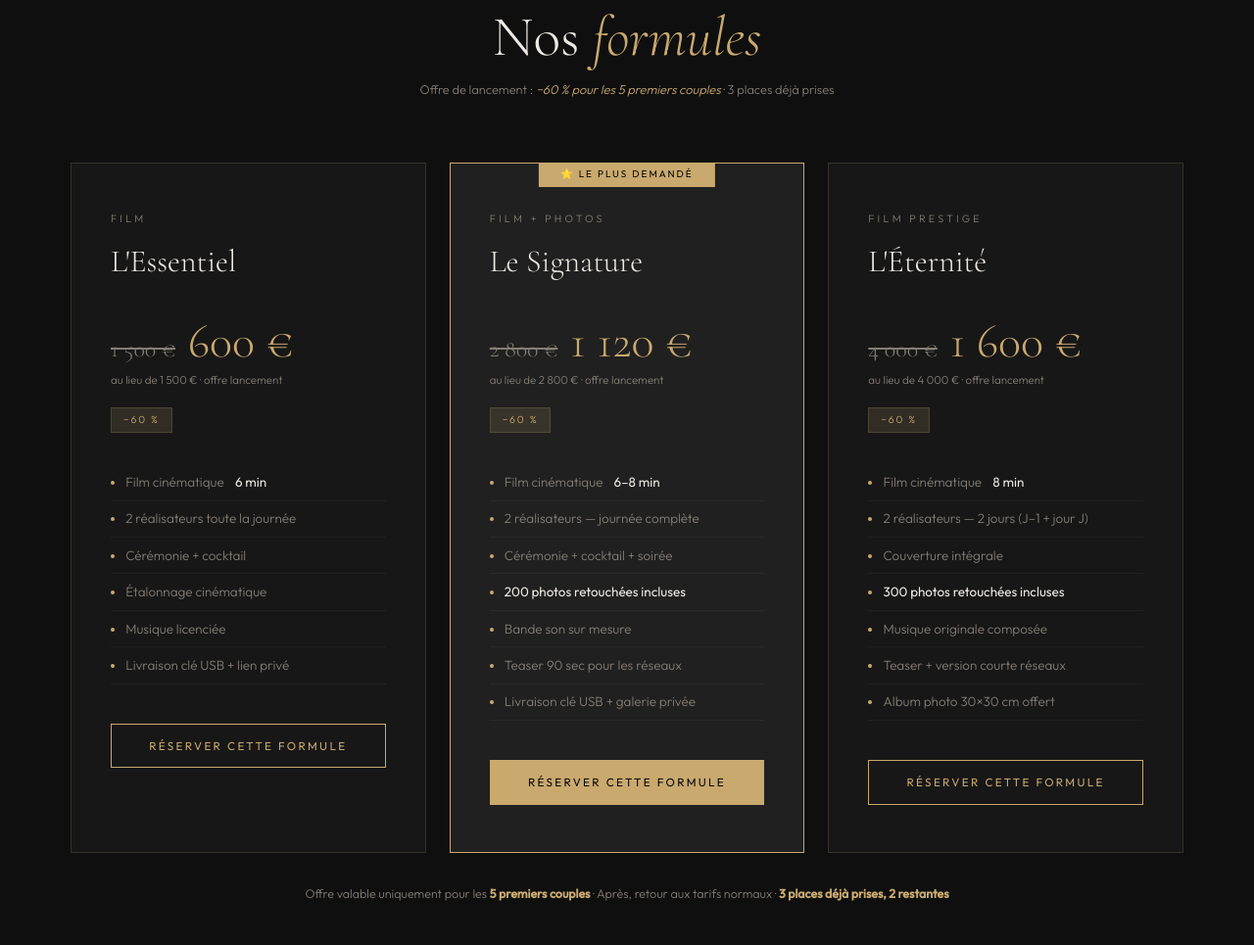
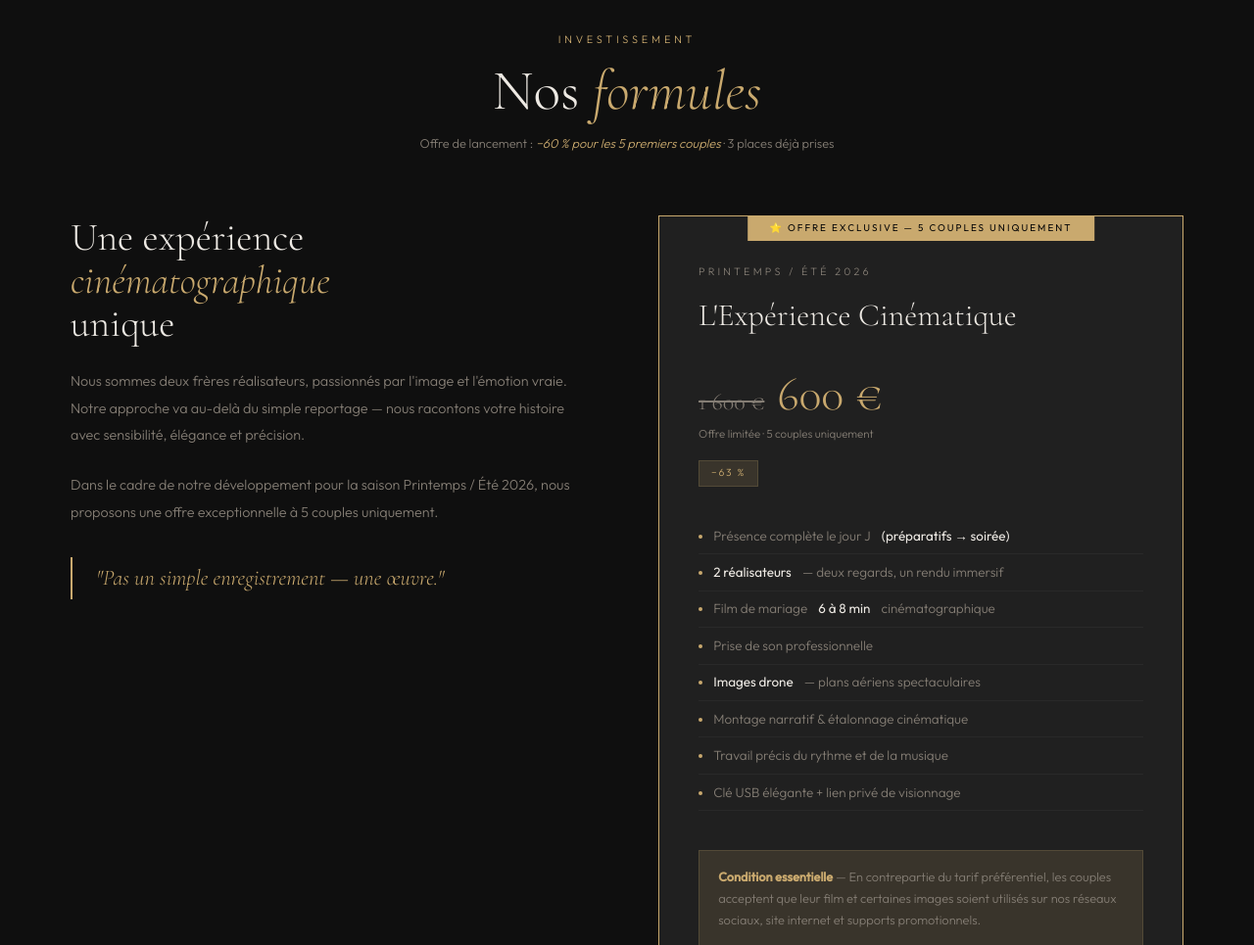
Before and after one commit to DoubleFocus44/doublefocus, a plain HTML site: page index.html in a window 1280 px wide. Shown: the part 3797-4762 px from the top of the page at 98% size. Drawn offline with nearby package versions, Linux system fonts and the light colour scheme.

Commit message:
j'ai changé l'offre des prix

```diff
--- a/css/style.css
+++ b/css/style.css
@@ -1395,3 +1395,45 @@ footer {
     padding: 2rem;
   }
 }
+.pricing-layout {
+  display: grid;
+  grid-template-columns: 1fr 1fr;
+  gap: 4rem;
+  align-items: start;
+  margin-top: 4rem;
+}
+.pricing-left h3 {
+  font-family: "Cormorant Garamond", serif;
+  font-size: 2.5rem;
+  font-weight: 300;
+  line-height: 1.1;
+  margin-bottom: 1.5rem;
+}
+.pricing-left h3 em {
+  font-style: italic;
+  color: var(--gold);
+}
+.pricing-left p {
+  color: var(--muted);
+  font-size: 0.9rem;
+  line-height: 1.9;
+  margin-bottom: 1.5rem;
+}
+.pricing-quote {
+  border-left: 2px solid var(--gold);
+  padding-left: 1.5rem;
+  margin-top: 2rem;
+}
+.pricing-quote p {
+  font-family: "Cormorant Garamond", serif;
+  font-size: 1.4rem;
+  font-weight: 300;
+  color: var(--gold);
+  font-style: italic;
+}
+@media (max-width: 900px) {
+  .pricing-layout {
+    grid-template-columns: 1fr;
+    gap: 2rem;
+  }
+}
--- a/index.html
+++ b/index.html
@@ -245,15 +245,17 @@
             <div class="gold-line"></div>
             <!-- ✏️ Personnalisez ce texte -->
             <p>
-              Nous sommes deux frères cinéastes, passionnés par l'image et
-              l'émotion vraie. Notre double regard nous permet de capturer
-              simultanément les deux côtés de chaque instant — ce que voit l'un,
-              l'autre le ressent.
+              Frères et passionnés de cinéma, nous avons acquis une solide expérience
+              tant devant que derrière la caméra, en tant que réalisateurs et comédiens.
+              Aujourd’hui, nous mettons cette expertise au service de vos mariages, avec pour
+               ambition de transformer chaque moment en un film vivant et émotionnel.
             </p>
             <p>
               Chaque film que nous créons est unique : une narration visuelle
               soignée, un étalonnage cinématique, une musique choisie avec vous.
-              Pas un simple enregistrement — une œuvre.
+              Pas un simple enregistrement — une œuvre. Musique,
+               cinéma, émotion : nous
+              apportons une dimension cinématographique unique à vos souvenirs les plus précieux.
             </p>
 
             <div class="stats-grid">
@@ -365,100 +367,45 @@
           </p>
         </div>
 
-        <div class="pricing-grid">
-          <!-- FORMULE 1 -->
-          <div class="price-card">
-            <div class="price-tier">Film</div>
-            <div class="price-name">L'Essentiel</div>
+       <div class="pricing-layout">
+
+  <div class="pricing-left">
+    <h3>Une expérience<br><em>cinématographique</em><br>unique</h3>
+    <p>Nous sommes deux frères réalisateurs, passionnés par l'image et l'émotion vraie. Notre approche va au-delà du simple reportage — nous racontons votre histoire avec sensibilité, élégance et précision.</p>
+    <p>Dans le cadre de notre développement pour la saison Printemps / Été 2026, nous proposons une offre exceptionnelle à 5 couples uniquement.</p>
+    <div class="pricing-quote">
+      <p>"Pas un simple enregistrement — une œuvre."</p>
+    </div>
+  </div>
+
+  <div class="price-card featured">
+    <div class="featured-label">⭐ Offre exclusive — 5 couples uniquement</div>
+    <div class="price-tier">Printemps / Été 2026</div>
+    <div class="price-name">L'Expérience Cinématique</div>
     <div class="price-amounts">
-              <!-- ✏️ Modifiez les prix selon vos vrais tarifs -->
-              <span class="price-original">1 500 €</span>
+      <span class="price-original">1 600 €</span>
       <span class="price-now">600 €</span>
     </div>
-            <div class="price-sub">au lieu de 1 500 € · offre lancement</div>
-            <div class="price-badge">−60 %</div>
+    <div class="price-sub">Offre limitée · 5 couples uniquement</div>
+    <div class="price-badge">−63 %</div>
     <ul class="features">
-              <li>Film cinématique <strong>6 min</strong></li>
-              <li>2 réalisateurs toute la journée</li>
-              <li>Cérémonie + cocktail</li>
-              <li>Étalonnage cinématique</li>
-              <li>Musique licenciée</li>
-              <li>Livraison clé USB + lien privé</li>
+      <li>Présence complète le jour J <strong>(préparatifs → soirée)</strong></li>
+      <li><strong>2 réalisateurs</strong> — deux regards, un rendu immersif</li>
+      <li>Film de mariage <strong>6 à 8 min</strong> cinématographique</li>
+      <li>Prise de son professionnelle</li>
+      <li><strong>Images drone</strong> — plans aériens spectaculaires</li>
+      <li>Montage narratif & étalonnage cinématique</li>
+      <li>Travail précis du rythme et de la musique</li>
+      <li>Clé USB élégante + lien privé de visionnage</li>
     </ul>
-            <button
-              class="btn-card"
-              onclick="
-                document
-                  .getElementById('contact')
-                  .scrollIntoView({ behavior: 'smooth' })
-              "
-            >
-              Réserver cette formule
+    <div style="background:var(--gold-dim);border:1px solid var(--border);padding:1rem 1.2rem;margin-bottom:1.5rem;font-size:0.8rem;color:var(--muted);line-height:1.7">
+      <strong style="color:var(--gold)">Condition essentielle</strong> — En contrepartie du tarif préférentiel, les couples acceptent que leur film et certaines images soient utilisés sur nos réseaux sociaux, site internet et supports promotionnels.
+    </div>
+    <button class="btn-card" onclick="document.getElementById('contact').scrollIntoView({behavior:'smooth'})">
+      Réserver cette offre
     </button>
   </div>
 
-          <!-- FORMULE 2 — LA PLUS DEMANDÉE -->
-          <div class="price-card featured">
-            <div class="featured-label">⭐ Le plus demandé</div>
-            <div class="price-tier">Film + Photos</div>
-            <div class="price-name">Le Signature</div>
-            <div class="price-amounts">
-              <span class="price-original">2 800 €</span>
-              <span class="price-now">1 120 €</span>
-            </div>
-            <div class="price-sub">au lieu de 2 800 € · offre lancement</div>
-            <div class="price-badge">−60 %</div>
-            <ul class="features">
-              <li>Film cinématique <strong>6–8 min</strong></li>
-              <li>2 réalisateurs — journée complète</li>
-              <li>Cérémonie + cocktail + soirée</li>
-              <li><strong>200 photos retouchées incluses</strong></li>
-              <li>Bande son sur mesure</li>
-              <li>Teaser 90 sec pour les réseaux</li>
-              <li>Livraison clé USB + galerie privée</li>
-            </ul>
-            <button
-              class="btn-card"
-              onclick="
-                document
-                  .getElementById('contact')
-                  .scrollIntoView({ behavior: 'smooth' })
-              "
-            >
-              Réserver cette formule
-            </button>
-          </div>
-
-          <!-- FORMULE 3 -->
-          <div class="price-card">
-            <div class="price-tier">Film Prestige</div>
-            <div class="price-name">L'Éternité</div>
-            <div class="price-amounts">
-              <span class="price-original">4 000 €</span>
-              <span class="price-now">1 600 €</span>
-            </div>
-            <div class="price-sub">au lieu de 4 000 € · offre lancement</div>
-            <div class="price-badge">−60 %</div>
-            <ul class="features">
-              <li>Film cinématique <strong>8 min</strong></li>
-              <li>2 réalisateurs — 2 jours (J–1 + jour J)</li>
-              <li>Couverture intégrale</li>
-              <li><strong>300 photos retouchées incluses</strong></li>
-              <li>Musique originale composée</li>
-              <li>Teaser + version courte réseaux</li>
-              <li>Album photo 30×30 cm offert</li>
-            </ul>
-            <button
-              class="btn-card"
-              onclick="
-                document
-                  .getElementById('contact')
-                  .scrollIntoView({ behavior: 'smooth' })
-              "
-            >
-              Réserver cette formule
-            </button>
-          </div>
 </div>
 
         <p class="slots-note">
```
Lines whose indentation alone changed are shown as unchanged.
